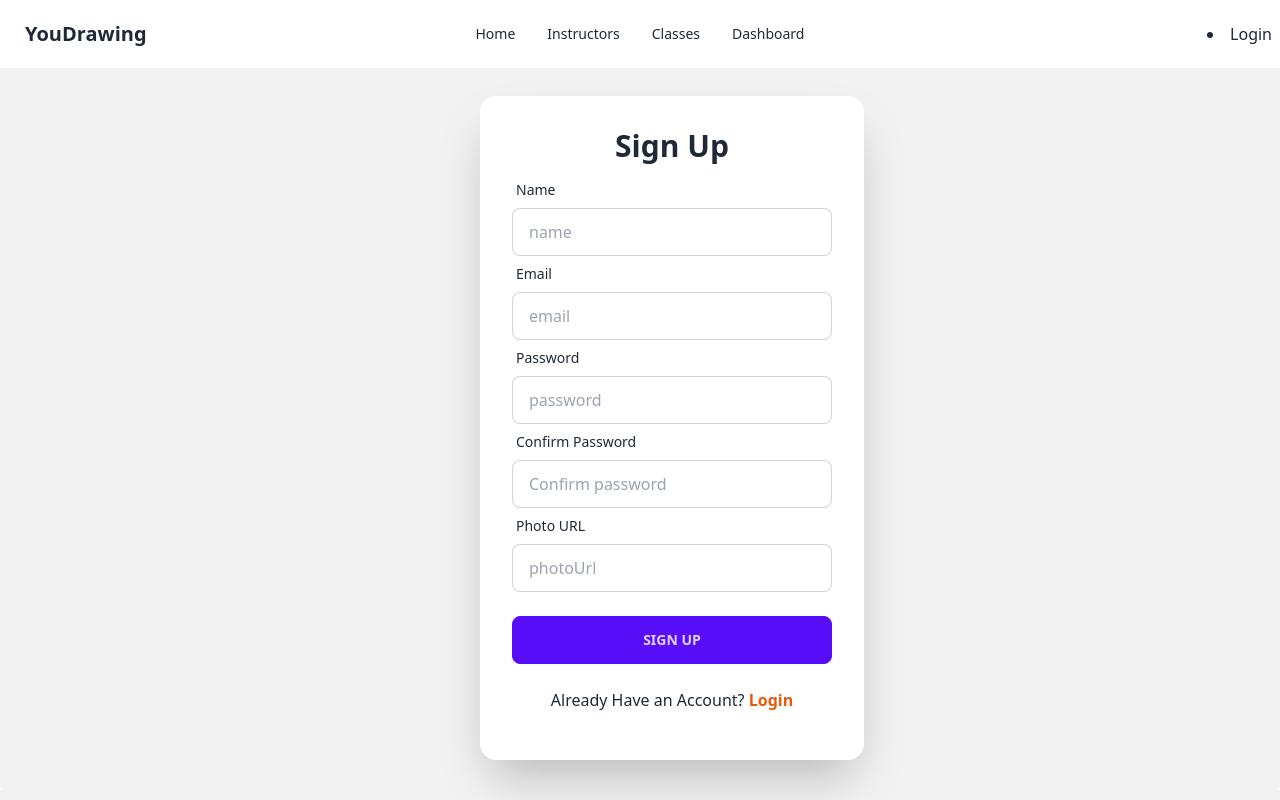
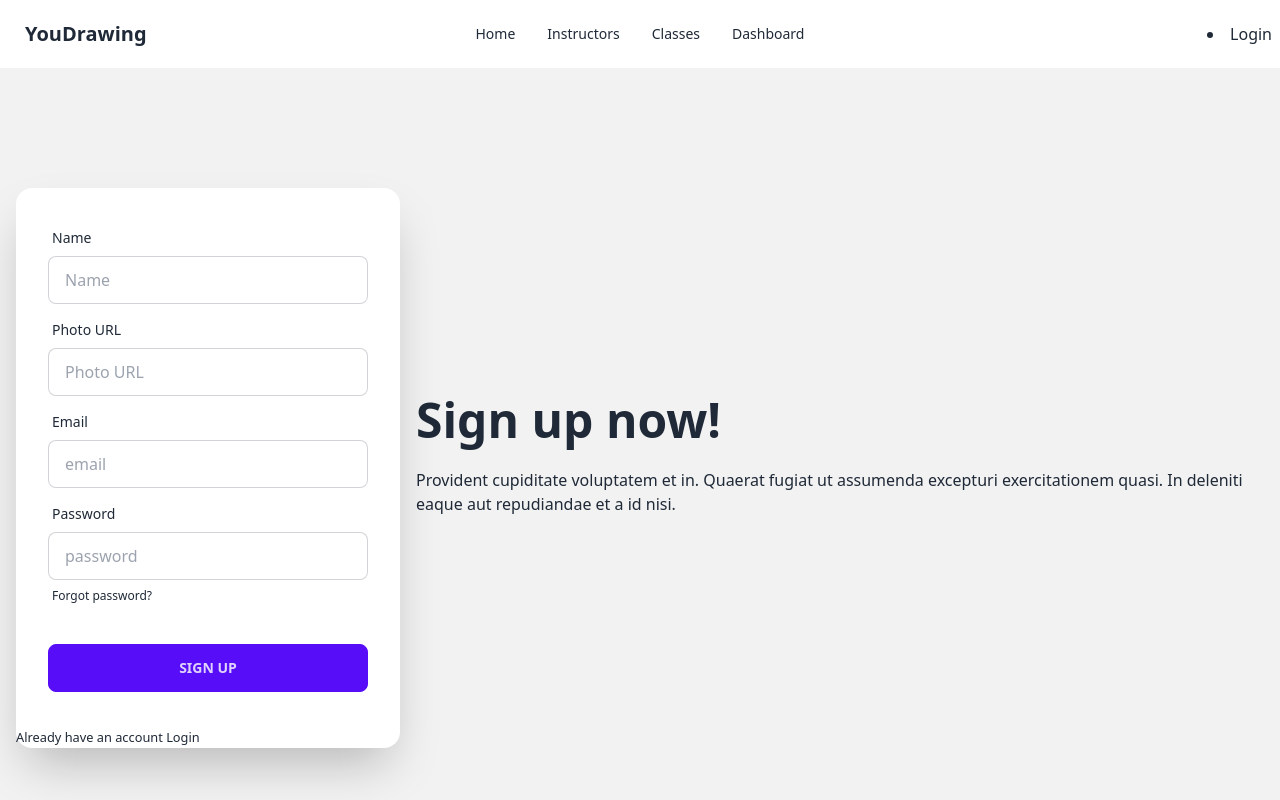
Before and after one commit to anik12136/You-Drawing-client, a React (Vite) app: page /signUp in a window 1280 px wide. Shown: the top 800 px of the page. Built offline with nearby package versions, Linux system fonts and the light colour scheme; no server answers.

Commit message:
set log in and registration and send user name and email to database

```diff
--- a/package.json
+++ b/package.json
@@ -11,12 +11,15 @@
   },
   "dependencies": {
     "firebase": "^9.22.2",
+    "formik": "^2.4.1",
     "localforage": "^1.10.0",
     "match-sorter": "^6.3.1",
     "react": "^18.2.0",
     "react-dom": "^18.2.0",
+    "react-hook-form": "^7.44.3",
     "react-router-dom": "^6.12.0",
-    "sort-by": "^1.2.0"
+    "sort-by": "^1.2.0",
+    "sweetalert2": "^11.7.12"
   },
   "devDependencies": {
     "@types/react": "^18.0.37",
--- a/src/Pages/Dashboard/Dashboard.jsx
+++ b/src/Pages/Dashboard/Dashboard.jsx
@@ -29,6 +29,12 @@
       <li><Link to="/dashboard/instructorHome">Instructor Home</Link></li>
 
     </div>
+    <div className="divider"></div>
+
+      <div>
+      <li><Link to="/dashboard/allUsers">AllUsers Home</Link></li>
+
+    </div>
     </ul>
 
   </div>
--- a/src/Pages/Login/Login.jsx
+++ b/src/Pages/Login/Login.jsx
@@ -1,6 +1,7 @@
 import React, { useContext, useState } from 'react';
 import { Link, useLocation, useNavigate } from 'react-router-dom';
 import { AuthContext } from '../../Provider/AuthProvider';
+import Swal from 'sweetalert2';
 
 
 const Login = () => {
@@ -24,6 +25,13 @@
             .then(result => {
                 const loggedUser = result.user;
                 event.target.reset();
+                Swal.fire({
+                    position: 'top-end',
+                    icon: 'success',
+                    title: 'Log in success',
+                    showConfirmButton: false,
+                    timer: 1500
+                  })
                 navigate(from, { replace: true })
             })
             .catch(error => {
--- a/src/Pages/SignUp/SignUp.jsx
+++ b/src/Pages/SignUp/SignUp.jsx
@@ -1,114 +1,252 @@
-import { createUserWithEmailAndPassword, getAuth, updateProfile } from 'firebase/auth';
-import React, { useState } from 'react';
-import { Link } from 'react-router-dom';
-import app from '../../Firebase/firebase.config';
+// import { createUserWithEmailAndPassword, getAuth, updateProfile } from 'firebase/auth';
+import React, { useContext } from 'react';
+import { Link, useNavigate } from 'react-router-dom';
+// import app from '../../Firebase/firebase.config';
+import { useForm } from 'react-hook-form';
+import { AuthContext } from '../../Provider/AuthProvider';
+import Swal from 'sweetalert2';
 
 
-const auth = getAuth(app);
+// const auth = getAuth(app);
+
+
 const SignUp = () => {
 
-    const [error, setError] = useState('');
-    const [success, setSuccess] = useState('');
+    const { register, handleSubmit, reset, formState: { errors } } = useForm();
+    const { createUser, updateUserProfile } = useContext(AuthContext);
+    const navigate = useNavigate();
 
+    const onSubmit = data => {
 
-    const handleSubmit = (event) => {
-        event.preventDefault();
-        setSuccess('');
-        setError('');
-        const email = event.target.email.value;
-        const password = event.target.password.value;
-        const name = event.target.name.value;
-        const photo = event.target.photoUrl.value;
+        createUser(data.email, data.password)
+            .then(result => {
+
+                const loggedUser = result.user;
+                console.log(loggedUser);
+
+                updateUserProfile(data.name, data.photoURL)
+                    .then(() => {
+                        const insertUser = { name: data.name, email: data.email }
+                        fetch('http://localhost:8000/users', {
+                            method: 'POST',
+                            headers: {
+                                'content-type': 'application/json'
+                            },
+                            body: JSON.stringify(insertUser)
+                        })
+                            .then(res => res.json())
+                            .then(data => {
+                                if (data.insertedId) {
+                                    reset();
+                                    Swal.fire({
+                                        position: 'top-end',
+                                        icon: 'success',
+                                        title: 'User created successfully.',
+                                        showConfirmButton: false,
+                                        timer: 1500
+                                    });
+                                    navigate('/');
+                                }
+                            })
 
 
 
-        if (password.length < 6) {
-            setError('Please add at least 6 characters in your password')
-            return;
-        }
-
-        createUserWithEmailAndPassword(auth, email, password)
-            .then(result => {
-                const loggedUser = result.user;
-
-                setError('');
-                event.target.reset();
-                setSuccess('User has been created successfully');
-                updateUserData(result.user, name, photo);
+                    })
+                    .catch(error => console.log(error))
             })
-            .catch(error => {
-
-                setError(error.message);
-            })
-    }
-
-    const updateUserData = (user, name, photo) => {
-        updateProfile(user, {
-            displayName: name,
-            photoURL: photo
-        })
-            .then(() => {
-                console.log('user name and photo updated')
-            })
-            .catch(error => {
-                setError(error.message);
-            })
-    }
-
+    };
 
     return (
-        <div className="hero  bg-base-200">
-            <div className="hero-content flex-col lg:flex-row my-3">
-                <div className="w-1/2 mr-12">
-                    {/* <img src={img} alt="" /> */}
-                    <img alt="" />
-                </div>
-                <div className="card flex-shrink-0 w-full max-w-sm shadow-2xl bg-base-100">
-                    <div className="card-body">
-                        <h1 className="text-3xl text-center font-bold">Sign Up</h1>
-                        {/* <form onSubmit={handleSignUp}> */}
-                        <form onSubmit={handleSubmit}>
+        <>
+            {/* <Helmet>
+                <title>Bistro Boss | Sign Up</title>
+            </Helmet> */}
+            <div className="hero min-h-screen bg-base-200">
+                <div className="hero-content flex-col lg:flex-row-reverse">
+                    <div className="text-center lg:text-left">
+                        <h1 className="text-5xl font-bold">Sign up now!</h1>
+                        <p className="py-6">Provident cupiditate voluptatem et in. Quaerat fugiat ut assumenda excepturi exercitationem quasi. In deleniti eaque aut repudiandae et a id nisi.</p>
+                    </div>
+                    <div className="card flex-shrink-0 w-full max-w-sm shadow-2xl bg-base-100">
+                        <form onSubmit={handleSubmit(onSubmit)} className="card-body">
                             <div className="form-control">
                                 <label className="label">
                                     <span className="label-text">Name</span>
                                 </label>
-                                <input type="text" name='name' placeholder="name" className="input input-bordered" />
+                                <input type="text"  {...register("name", { required: true })} name="name" placeholder="Name" className="input input-bordered" />
+                                {errors.name && <span className="text-red-600">Name is required</span>}
+                            </div>
+                            <div className="form-control">
+                                <label className="label">
+                                    <span className="label-text">Photo URL</span>
+                                </label>
+                                <input type="text"  {...register("photoURL", { required: true })} placeholder="Photo URL" className="input input-bordered" />
+                                {errors.photoURL && <span className="text-red-600">Photo URL is required</span>}
                             </div>
                             <div className="form-control">
                                 <label className="label">
                                     <span className="label-text">Email</span>
                                 </label>
-                                <input type="text" name='email' placeholder="email" className="input input-bordered" />
+                                <input type="email"  {...register("email", { required: true })} name="email" placeholder="email" className="input input-bordered" />
+                                {errors.email && <span className="text-red-600">Email is required</span>}
                             </div>
                             <div className="form-control">
                                 <label className="label">
                                     <span className="label-text">Password</span>
                                 </label>
-                                <input type="text" name='password' placeholder="password" className="input input-bordered" />
-                            </div>
-                            <div className="form-control">
+                                <input type="password"  {...register("password", {
+                                    required: true,
+                                    minLength: 6,
+                                    maxLength: 20,
+                                    pattern: /(?=.*[A-Z])(?=.*[!@#$&*])(?=.*[0-9])(?=.*[a-z])/
+                                })} placeholder="password" className="input input-bordered" />
+                                {errors.password?.type === 'required' && <p className="text-red-600">Password is required</p>}
+                                {errors.password?.type === 'minLength' && <p className="text-red-600">Password must be 6 characters</p>}
+                                {errors.password?.type === 'maxLength' && <p className="text-red-600">Password must be less than 20 characters</p>}
+                                {errors.password?.type === 'pattern' && <p className="text-red-600">Password must have one Uppercase one lower case, one number and one special character.</p>}
                                 <label className="label">
-                                    <span className="label-text">Confirm Password</span>
+                                    <a href="#" className="label-text-alt link link-hover">Forgot password?</a>
                                 </label>
-                                <input type="text" name='password' placeholder="Confirm password" className="input input-bordered" />
-
-                            </div>
-                            <div className="form-control">
-                                <label className="label">
-                                    <span className="label-text">Photo URL</span>
-                                </label>
-                                <input type="text" name='photoUrl' placeholder="photoUrl" className="input input-bordered" />
                             </div>
                             <div className="form-control mt-6">
                                 <input className="btn btn-primary" type="submit" value="Sign Up" />
                             </div>
                         </form>
-                        <p className='my-4 text-center'>Already Have an Account? <Link className='text-orange-600 font-bold' to="/login">Login</Link> </p>
+                        <p><small>Already have an account <Link to="/login">Login</Link></small></p>
                     </div>
                 </div>
             </div>
-        </div>
+        </>
     );
 };
 
 export default SignUp;
+
+
+
+// const SignUp = () => {
+
+//     const [error, setError] = useState('');
+//     const [success, setSuccess] = useState('');
+
+
+//     const handleSubmit = (event) => {
+//         event.preventDefault();
+//         setSuccess('');
+//         setError('');
+//         const email = event.target.email.value;
+//         const password = event.target.password.value;
+//         const name = event.target.name.value;
+//         const photo = event.target.photoUrl.value;
+
+
+
+//         if (password.length < 6) {
+//             setError('Please add at least 6 characters in your password')
+//             return;
+//         }
+
+//         createUserWithEmailAndPassword(auth, email, password)
+//             .then(result => {
+//                 const loggedUser = result.user;
+
+//                 setError('');
+//                 event.target.reset();
+//                 setSuccess('User has been created successfully');
+//                 updateUserData(result.user, name, photo);
+//             })
+//             .catch(error => {
+
+//                 setError(error.message);
+//             })
+//     }
+
+//     const updateUserData = (user, name, photo) => {
+//         updateProfile(user, {
+//             displayName: name,
+//             photoURL: photo
+//         })
+//             .then(() => {
+
+
+
+//                 // for users data
+//                 const saveUser = {name:data.name, email: data.email}
+//                 fetch('http://localhost:8000/users'), {
+//                     method:'POST',
+//                     headers: {
+//                         'Content-Type': 'application/json'
+//                     },
+//                     body: JSON.stringify(saveUser)
+//                 }
+//                 .then(res => res.json())
+//                 .then(data => {
+//                     if(data.insertedId){
+//                         console.log(data.insertedId)
+//                     }
+//                 })
+
+//                 console.log('user name and photo updated')
+//             })
+//             .catch(error => {
+//                 setError(error.message);
+//             })
+//     }
+
+
+//     return (
+//         <div className="hero  bg-base-200">
+//             <div className="hero-content flex-col lg:flex-row my-3">
+//                 <div className="w-1/2 mr-12">
+//                     {/* <img src={img} alt="" /> */}
+//                     <img alt="" />
+//                 </div>
+//                 <div className="card flex-shrink-0 w-full max-w-sm shadow-2xl bg-base-100">
+//                     <div className="card-body">
+//                         <h1 className="text-3xl text-center font-bold">Sign Up</h1>
+//                         {/* <form onSubmit={handleSignUp}> */}
+//                         <form onSubmit={handleSubmit}>
+//                             <div className="form-control">
+//                                 <label className="label">
+//                                     <span className="label-text">Name</span>
+//                                 </label>
+//                                 <input type="text" name='name' placeholder="name" className="input input-bordered" />
+//                             </div>
+//                             <div className="form-control">
+//                                 <label className="label">
+//                                     <span className="label-text">Email</span>
+//                                 </label>
+//                                 <input type="text" name='email' placeholder="email" className="input input-bordered" />
+//                             </div>
+//                             <div className="form-control">
+//                                 <label className="label">
+//                                     <span className="label-text">Password</span>
+//                                 </label>
+//                                 <input type="text" name='password' placeholder="password" className="input input-bordered" />
+//                             </div>
+//                             {/* <div className="form-control">
+//                                 <label className="label">
+//                                     <span className="label-text">Confirm Password</span>
+//                                 </label>
+//                                 <input type="text" name='password' placeholder="Confirm password" className="input input-bordered" />
+
+//                             </div> */}
+//                             <div className="form-control">
+//                                 <label className="label">
+//                                     <span className="label-text">Photo URL</span>
+//                                 </label>
+//                                 <input type="text" name='photoUrl' placeholder="photoUrl" className="input input-bordered" />
+//                             </div>
+//                             <div className="form-control mt-6">
+//                                 <input className="btn btn-primary" type="submit" value="Sign Up" />
+//                             </div>
+//                         </form>
+//                         <p className='my-4 text-center'>Already Have an Account? <Link className='text-orange-600 font-bold' to="/login">Login</Link> </p>
+//                     </div>
+//                 </div>
+//             </div>
+//         </div>
+//     );
+// };
+
+// export default SignUp;
--- a/src/Provider/AuthProvider.jsx
+++ b/src/Provider/AuthProvider.jsx
@@ -1,5 +1,5 @@
 import { createContext, useEffect, useState } from "react";
-import { createUserWithEmailAndPassword, getAuth, GoogleAuthProvider, onAuthStateChanged, signInWithEmailAndPassword, signInWithPopup, signOut } from "firebase/auth";
+import { createUserWithEmailAndPassword, getAuth, GoogleAuthProvider, onAuthStateChanged, signInWithEmailAndPassword, signInWithPopup, signOut, updateProfile } from "firebase/auth";
 import app from "../Firebase/firebase.config";
 
 export const AuthContext = createContext();
@@ -25,6 +25,12 @@
         return signInWithEmailAndPassword(auth, email, password);
     }
 
+    const updateUserProfile = (name, photo) => {
+        return updateProfile(auth.currentUser, {
+            displayName: name, photoURL: photo
+        });
+    }
+
     const logOut = () => {
         setLoading(true);
         return signOut(auth);
@@ -46,6 +52,7 @@
         createUser,
         signInWithGoogle,
         signIn,
+        updateUserProfile,
         logOut
     }
 
--- a/src/Routes/Routes.jsx
+++ b/src/Routes/Routes.jsx
@@ -50,11 +50,15 @@
               path: 'instructorHome',
               element: <InstructorHome></InstructorHome>
             },
+            {
+              path: 'allUsers',
+              element: <AllUsers></AllUsers>
+            },
 
           ]
         },
         {
-          path: '/mycart',
+          path: '/login',
           element: <Login></Login>
         },
         {
```
Also changed, not shown: 1 other file (tests, documents, lock files or other folders).
